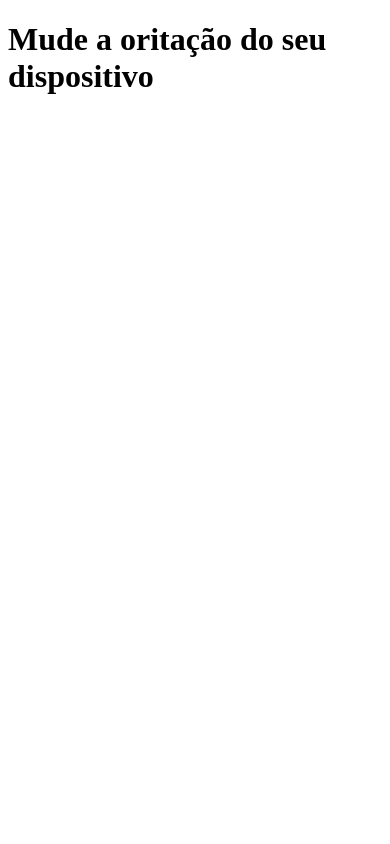
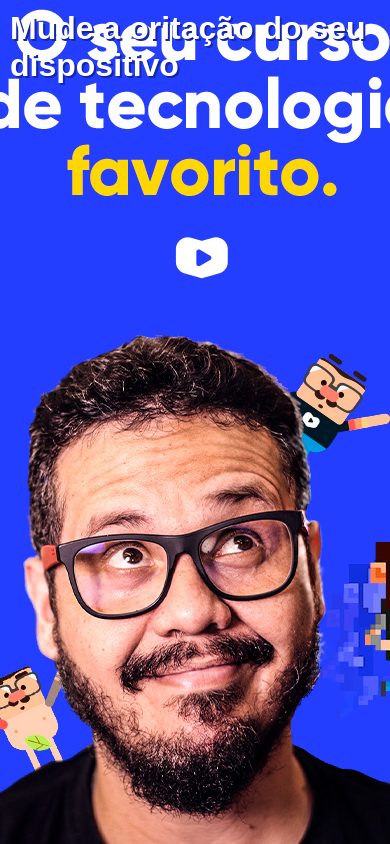
Before and after one commit to Larissaalves727/HTML-CSS, a plain HTML site: page ex026/mq002/index.htm in a window 390 px wide. Drawn offline with Linux system fonts and the light colour scheme.

Commit message:
exercicio 002 media query

```diff
--- a/ex026/mq002/estilos/paisagem.css
+++ b/ex026/mq002/estilos/paisagem.css
@@ -1,3 +1,8 @@
 @charset "UTF-8";
 
 /* Configuração deitado (landscape) */
+
+body {
+    background: url(../imagens/cev-landscape.jpg);
+    background-position: left bottom;
+}
--- a/ex026/mq002/estilos/retrato.css
+++ b/ex026/mq002/estilos/retrato.css
@@ -1,3 +1,8 @@
 @charset "UTF-8";
 
 /* Aparelho em pé (portrait) */
+
+body {
+    background: url(../imagens/cev-portrait.jpg);
+    background-position: center bottom;
+}
--- a/ex026/mq002/estilos/style.css
+++ b/ex026/mq002/estilos/style.css
@@ -1,3 +1,23 @@
 @charset "UTF-8";
 
 /* Configurações gerais */
+
+* {
+    margin: 0px;
+    padding: 0px;
+    font-family: Arial, Helvetica, sans-serif;
+}
+
+html, body {
+    width: 100vw;
+    height: 100vh;
+    background-color: #233eff;
+    background-size: contain;
+    background-repeat: no-repeat;
+}
+
+h1 {
+    color: white;
+    text-shadow: 2px 2px 0px #1526a7;
+    padding: 10px;
+}
```
